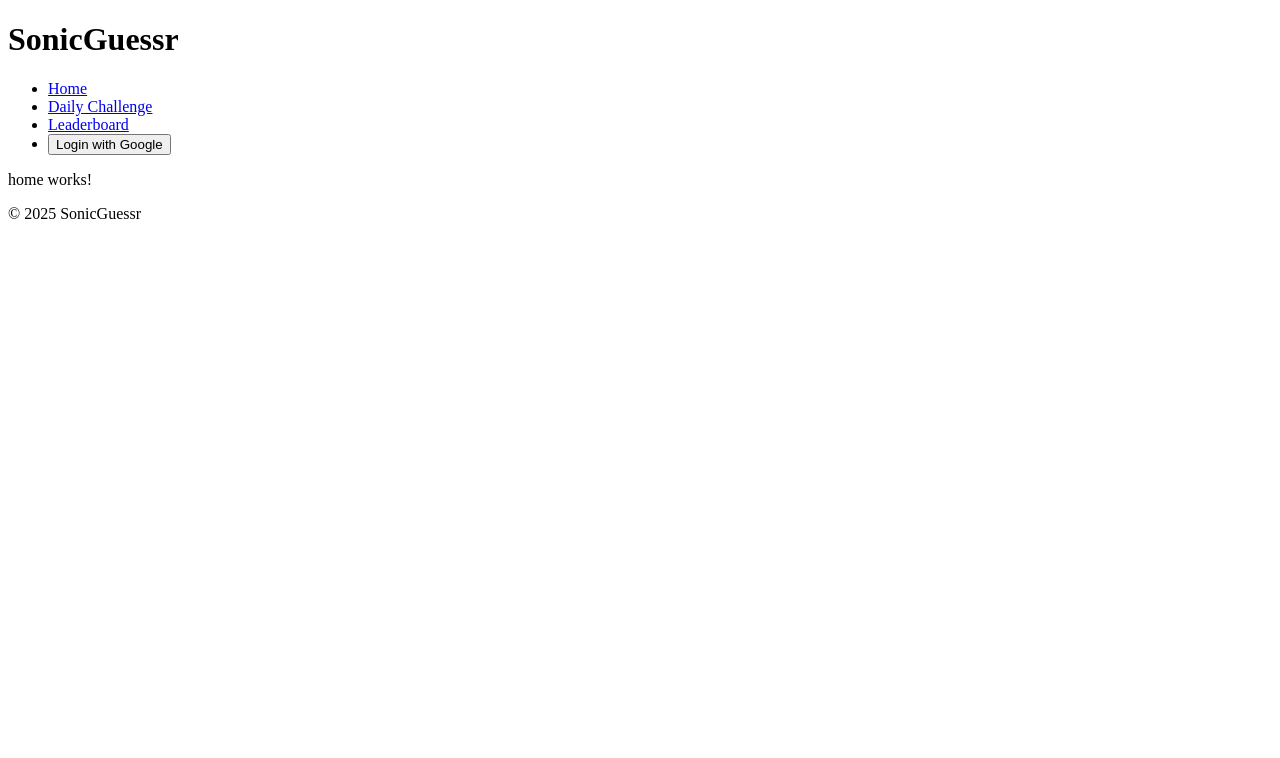
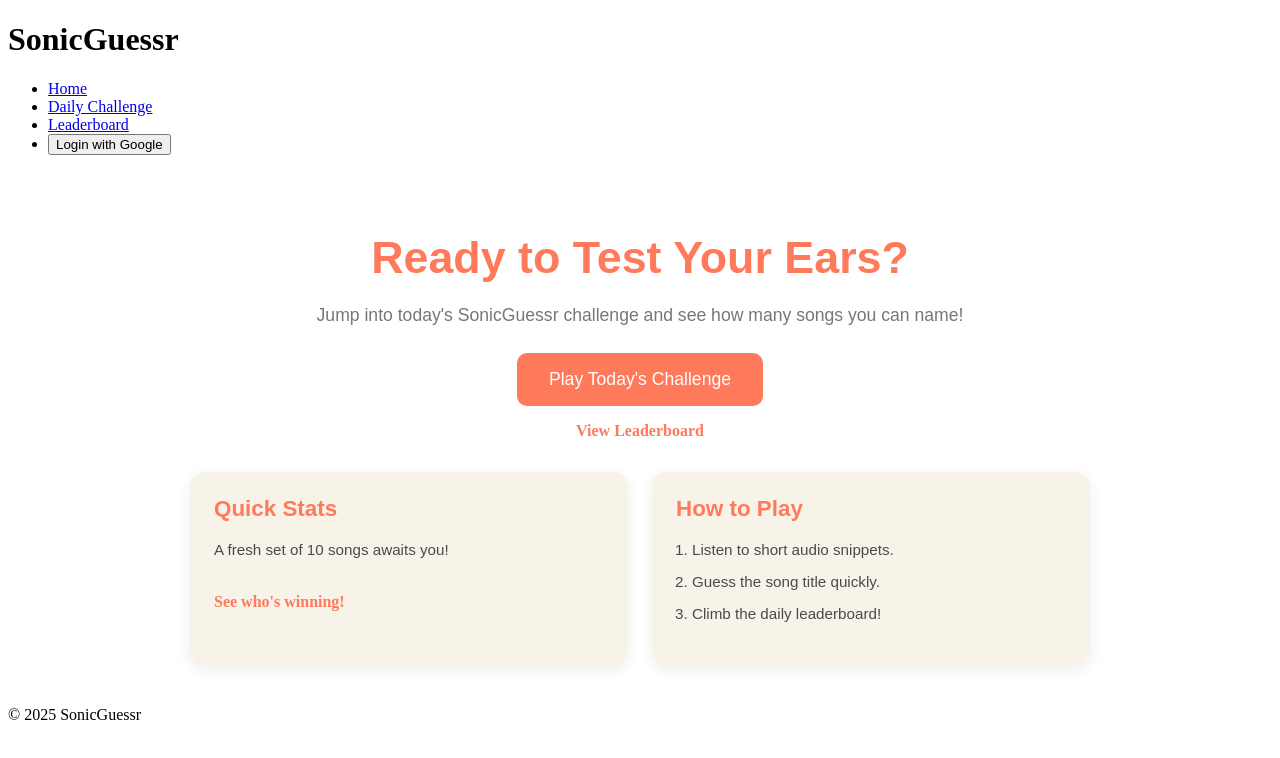
Before and after one commit to jacoballen4534/SonicGuessr, an Angular app in the folder sonicguessr-frontend/: page / in a window 1280 px wide. Shown: the top 758 px of the page. Built offline with nearby package versions, Linux system fonts and the light colour scheme; no server answers.

Commit message:
Setup thesmes. Update home page

```diff
--- a/sonicguessr-frontend/src/app/pages/daily-challenge/daily-challenge.ts
+++ b/sonicguessr-frontend/src/app/pages/daily-challenge/daily-challenge.ts
@@ -8,12 +8,13 @@ import { GuessInput } from '../../components/guess-input/guess-input'; // Adjust
 import { FeedbackDisplay } from '../../components/feedback-display/feedback-display';
 
 const snippetLevelsData = [
-  { id: 1, start: 0, end: 0.3, durationText: '0.3 seconds' },  // Level 1
-  { id: 2, start: 0, end: 1, durationText: '1 seconds' },  // Level 2
-  { id: 3, start: 0, end: 3, durationText: '3 seconds' }, // Level 3
-  { id: 4, start: 0, end: 8, durationText: '8 seconds' },  // Level 4
-  { id: 5, start: 0, end: 15, durationText: '15 seconds' },  // Level 5
-  { id: 6, start: 0, end: 30, durationText: '30 seconds' },  // Level 6
+  { id: 1, start: 0, end: 0.1, durationText: '0.1 seconds' },  // Level 1
+  { id: 2, start: 0, end: 0.5, durationText: '0.5 seconds' },  // Level 2
+  { id: 3, start: 0, end: 2, durationText: '2 seconds' }, // Level 3
+  { id: 4, start: 0, end: 4, durationText: '4 seconds' },  // Level 4
+  { id: 5, start: 0, end: 8, durationText: '8 seconds' },  // Level 5
+  { id: 6, start: 0, end: 15, durationText: '15 seconds' },  // Level 6
+  { id: 7, start: 0, end: 30, durationText: '30 seconds' },  // Level 7
 ];
 
 const STORAGE_KEY_PREFIX = 'sonicGuessrDailyState_';
--- a/sonicguessr-frontend/src/app/pages/home/home.html
+++ b/sonicguessr-frontend/src/app/pages/home/home.html
@@ -1 +1,29 @@
-<p>home works!</p>
+<div class="home-page-container">
+  <section class="home-hero">
+    <h1>Ready to Test Your Ears?</h1>
+    <p class="hero-tagline">
+      Jump into today's SonicGuessr challenge and see how many songs you can name!
+    </p>
+    <button class="button-cta play-daily-button" (click)="navigateToDailyChallenge()">
+      Play Today's Challenge
+    </button>
+    <div class="secondary-actions">
+        <a routerLink="/leaderboard" class="hero-secondary-link">View Leaderboard</a>
+    </div>
+  </section>
+
+  <section class="home-info-widgets" *ngIf="showExtraInfo"> <div class="info-widget">
+      <h3>Quick Stats</h3>
+      <p>A fresh set of {{ dailySongCount }} songs awaits you!</p>
+      <a routerLink="/leaderboard">See who's winning!</a>
+    </div>
+    <div class="info-widget">
+      <h3>How to Play</h3>
+      <ol>
+        <li>Listen to short audio snippets.</li>
+        <li>Guess the song title quickly.</li>
+        <li>Climb the daily leaderboard!</li>
+      </ol>
+    </div>
+  </section>
+</div>
--- a/sonicguessr-frontend/src/app/pages/home/home.scss
+++ b/sonicguessr-frontend/src/app/pages/home/home.scss
@@ -0,0 +1,125 @@
+// src/app/pages/home/home.scss
+@use 'sass:color';
+
+// Use @use to load variables and make them available globally in this file
+// IMPORTANT: Adjust the path to correctly point to your theme-variables.scss file!
+// Example paths depending on your structure:
+// If theme-variables.scss is in src/app/typography/
+@use '../../typography/theme-variables' as *;
+// If theme-variables.scss is in src/app/styles/
+// @use '../../styles/theme-variables' as *;
+// If theme-variables.scss is in src/styles/ (outside app folder)
+// @use '../../../styles/theme-variables' as *;
+
+.home-page-container {
+  display: flex;
+  flex-direction: column;
+  align-items: center;
+  gap: $spacing-xl; // Now $spacing-xl, $spacing-lg, $spacing-md should be recognized
+  padding: $spacing-lg $spacing-md;
+}
+
+.home-hero {
+  text-align: center;
+  max-width: 700px;
+
+  .hero-image {
+    max-width: 150px;
+    margin-bottom: $spacing-md; // Use defined spacing
+  }
+
+  h1 {
+    font-family: $font-family-headings;
+    font-size: 2.8rem;
+    color: $accent-primary;
+    margin-bottom: $spacing-sm; // Use defined spacing
+    font-weight: 700;
+  }
+
+  .hero-tagline {
+    font-family: $font-family-base;
+    font-size: 1.1rem;
+    color: $text-muted;
+    margin-bottom: $spacing-lg; // Use defined spacing
+    line-height: 1.6;
+  }
+
+  .play-daily-button {
+    // Assumes you have a general .button-cta mixin or styles elsewhere using theme vars
+    // For now, just an example of using variables:
+    background-color: $accent-primary;
+    color: $white;
+    padding: $spacing-md $spacing-xl;
+    font-size: 1.1rem;
+    border-radius: $border-radius-md;
+    border: none;
+    cursor: pointer;
+    // ... other button styles ...
+  }
+
+  .secondary-actions {
+      margin-top: $spacing-md;
+      .hero-secondary-link {
+          color: $accent-primary;
+          text-decoration: none;
+          font-weight: 600;
+          &:hover {
+              text-decoration: underline;
+              color: color.adjust($accent-primary, $lightness: -10%); // Darkens by 10%
+          }
+      }
+  }
+}
+
+.home-info-widgets {
+  display: flex;
+  gap: $spacing-lg; // Use defined spacing
+  justify-content: center;
+  flex-wrap: wrap;
+  width: 100%;
+  max-width: 900px;
+
+  .info-widget {
+    background-color: $secondary-bg;
+    padding: $spacing-lg; // Use defined spacing
+    border-radius: $border-radius-lg;
+    box-shadow: $box-shadow-soft;
+    flex: 1;
+    min-width: 280px;
+    text-align: left;
+
+    h3 {
+      font-family: $font-family-headings;
+      color: $accent-primary;
+      margin-top: 0;
+      margin-bottom: $spacing-md;
+      font-size: 1.4rem;
+    }
+
+    p, ol, li {
+      font-family: $font-family-base;
+      color: $text-color;
+      font-size: 0.95rem;
+      line-height: 1.6;
+    }
+
+    ol {
+        padding-left: $spacing-md;
+        li {
+            margin-bottom: $spacing-sm;
+        }
+    }
+
+    a {
+      color: $accent-primary;
+      font-weight: 600;
+      text-decoration: none;
+      display: inline-block;
+      margin-top: $spacing-md;
+      &:hover {
+        text-decoration: underline;
+        color: color.adjust($accent-primary, $lightness: -10%); // Darkens by 10%
+      }
+    }
+  }
+}
--- a/sonicguessr-frontend/src/app/pages/home/home.ts
+++ b/sonicguessr-frontend/src/app/pages/home/home.ts
@@ -1,15 +1,56 @@
-// Example: src/app/pages/home/home.ts
-import { Component } from '@angular/core';
+import { Component, OnInit, inject } from '@angular/core';
+import { CommonModule } from '@angular/common'; // For *ngIf, *ngFor, etc.
+import { Router, RouterLink } from '@angular/router'; // Import RouterLink for navigation links
+
+// Optional: If you create a service to fetch stats for the home page
+// import { HomeDataService } from '../../services/home-data.service';
 
 @Component({
-  selector: 'app-home-page', // Ensure selector is unique if needed, or not used if only routed
+  selector: 'app-home-page', // Or 'app-home' if you prefer
   standalone: true,
-  imports: [], // Add CommonModule if you use *ngIf, *ngFor, etc.
-  templateUrl: './home.html',
-  styleUrls: ['./home.scss']
+  imports: [
+    CommonModule,
+    RouterLink // Needed because the example home.html uses <a routerLink="...">
+  ],
+  templateUrl: './home.html', // Following your file naming convention
+  styleUrls: ['./home.scss']  // Following your file naming convention
 })
-export class Home {
+export class Home implements OnInit {
+  private router = inject(Router);
+  // private homeDataService = inject(HomeDataService); // Example for fetching dynamic data
+
+  // Property to control visibility of the secondary info widgets section
+  showExtraInfo: boolean = true;
+
+  // Property to hold the number of songs for today's challenge (example)
+  // This would ideally come from a configuration or a quick API call.
+  // For now, we can hardcode it or fetch it if you have an endpoint.
+  dailySongCount: number = 10; // Placeholder - adjust as needed or make dynamic
+
+  // You could add more properties here if your home page widgets need them, e.g.:
+  // todaysTopScore: number = 0;
+
   constructor() {
-    console.log('Home component initialized and being routed to!');
+    console.log('HomeComponent constructor: Initializing home page.');
+    // If you have a service to fetch initial simple data for the home page,
+    // you could call it here or in ngOnInit.
+    // For example, fetching DAILY_SONG_COUNT from a shared config service.
+    // For now, dailySongCount is set with a default value.
   }
+
+  ngOnInit(): void {
+    console.log('HomeComponent ngOnInit: Home page is ready.');
+    // Example: If you wanted to fetch dynamic data for the widgets:
+    // this.homeDataService.getHomePageStats().subscribe(stats => {
+    //   this.dailySongCount = stats.dailySongCount;
+    //   this.todaysTopScore = stats.todaysTopScore;
+    // });
+  }
+
+  // Method to navigate to the daily challenge page
+  navigateToDailyChallenge(): void {
+    this.router.navigate(['/daily-challenge']);
+  }
+
+  // You can add other methods here if your home page has more interactivity
 }
--- /dev/null
+++ b/sonicguessr-frontend/src/app/typography/theme-variables.scss
@@ -0,0 +1,31 @@
+// Example path: src/app/typography/theme-variables.scss
+// Or: src/app/styles/theme-variables.scss
+
+// Color Palette
+$primary-bg: #FFFBF5;
+$secondary-bg: #F7F3E9;
+$text-color: #4A4A4A;
+$text-muted: #777777;
+$accent-primary: #FF7A5A;     // Coral/Orange
+$accent-secondary: #FFD166;   // Yellow
+$accent-tertiary: #06D6A0;   // Teal/Mint
+$white: #FFFFFF;
+
+// Typography
+$font-family-base: 'Nunito', sans-serif;
+$font-family-headings: 'Poppins', sans-serif;
+
+// Borders & Shadows
+$border-radius-sm: 5px;
+$border-radius-md: 10px;
+$border-radius-lg: 15px;
+$box-shadow-soft: 0 4px 15px rgba(0, 0, 0, 0.07);
+$box-shadow-medium: 0 6px 20px rgba(0, 0, 0, 0.1);
+
+// Spacing Units (Example values, adjust as needed)
+$spacing-xs: 4px;
+$spacing-sm: 8px;
+$spacing-md: 16px;
+$spacing-lg: 24px;
+$spacing-xl: 32px;
+$spacing-xxl: 48px;
```
